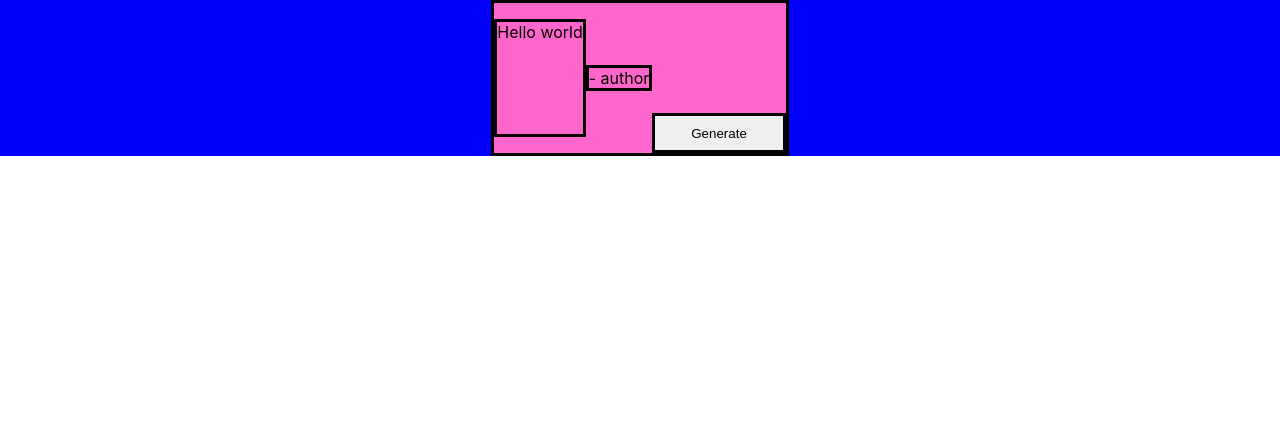
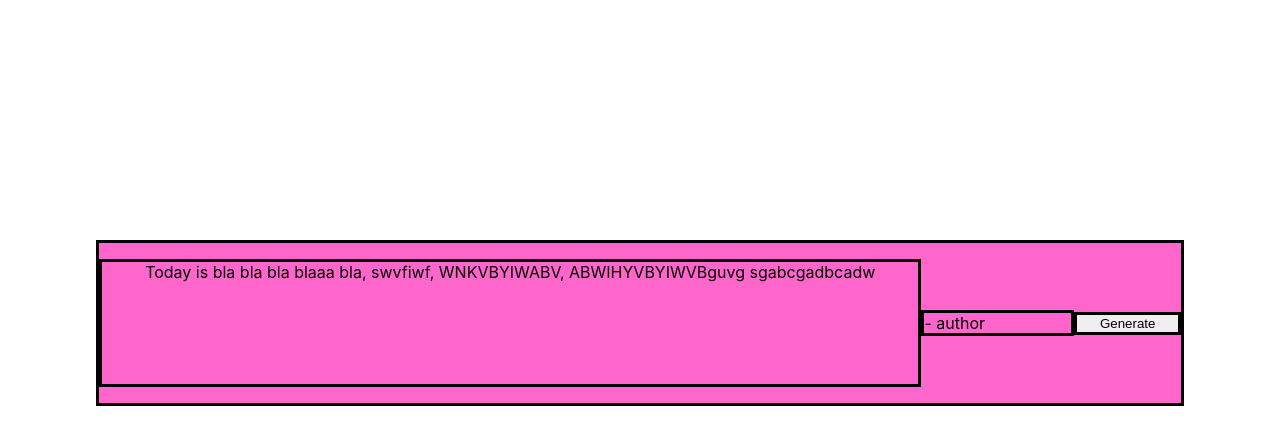
Before and after one commit to koookee/Random-Quote-Machine, a React (Create React App) app: page / in a window 1280 px wide. Shown: the top 444 px of the page. Built offline with nearby package versions, Linux system fonts and the light colour scheme.

Commit message:
Trying to figure out flexbox

```diff
--- a/src/Components/QuoteBox.js
+++ b/src/Components/QuoteBox.js
@@ -4,15 +4,20 @@ import styles from '../CSS/quoteBox.module.css';
 function QuoteBox(){
   let center = "center";
   let flexEnd = "flex-end";
-  function boxDisplay(justify){ return {backgroundColor:"#FF66CC",display:"flex",justifyContent:justify, alignItems:"center",border:"solid black",flexWrap:"wrap"}}
-  let textDisplay = {flexGrow:0, border:"solid black",textAlign:center,alignSelf:"center",height:"7em"};
-  let authorDisplay = {border:"solid black"};
-  let genDisplay = {width:"10em",height:"3em",border:"solid black",alignSelf:"flex-end"};
+
+  function boxDisplay(justify){ return {backgroundColor:"#FF66CC"
+  ,margin:"6em",marginTop:"15em",marginBottom:"15em",display:"flex",height:"10em",
+  justifyContent:"space-around", alignItems:"center",border:"solid black",flexWrap:"wrap"}}
+
+  let textDisplay = {flexGrow:4, border:"solid black",textAlign:"center",alignSelf:"stretch",flexShrink:1};
+  let authorDisplay = {flexGrow:4,border:"solid black",alignSelf:"flexEnd",flexShrink:1};
+  let genDisplay = {flexGrow:0,width:"8em",border:"solid black",flexShrink:1};
+
   return(
     <div>
-      <div style={{display:"flex",justifyContent:"center", alignItems:"center",backgroundColor:"blue" }}>
-        <div id="quote-box" style={boxDisplay(center,center)}>
-          <p id="text" style={textDisplay}>Hello world</p>
+      <div>
+        <div id="quote-box" style={boxDisplay("spaceAround")}>
+          <p id="text" style={textDisplay}>Today is bla bla bla blaaa bla, swvfiwf, WNKVBYIWABV, ABWIHYVBYIWVBguvg  sgabcgadbcadw</p>
           <p id="author" style={authorDisplay}> - author </p>
           <input id="new-quote" type="button" style={genDisplay} value="Generate" />
         </div>
```
